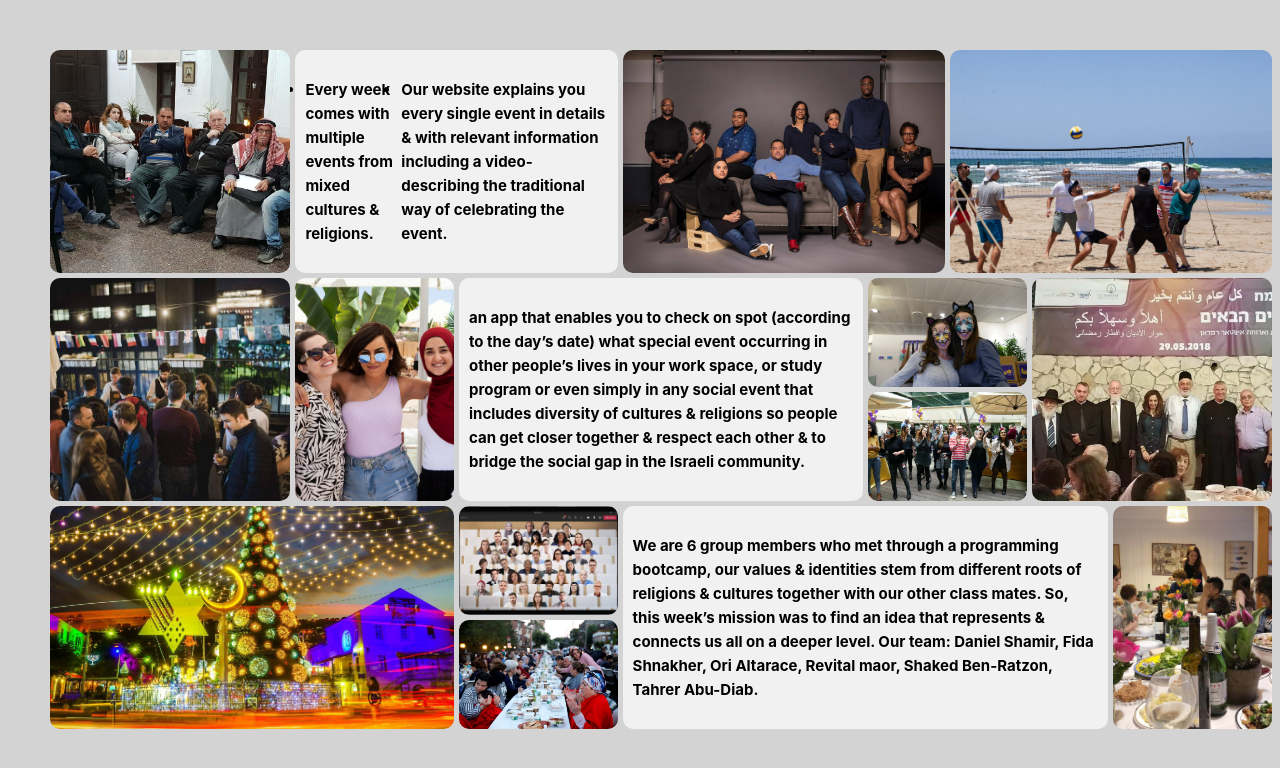
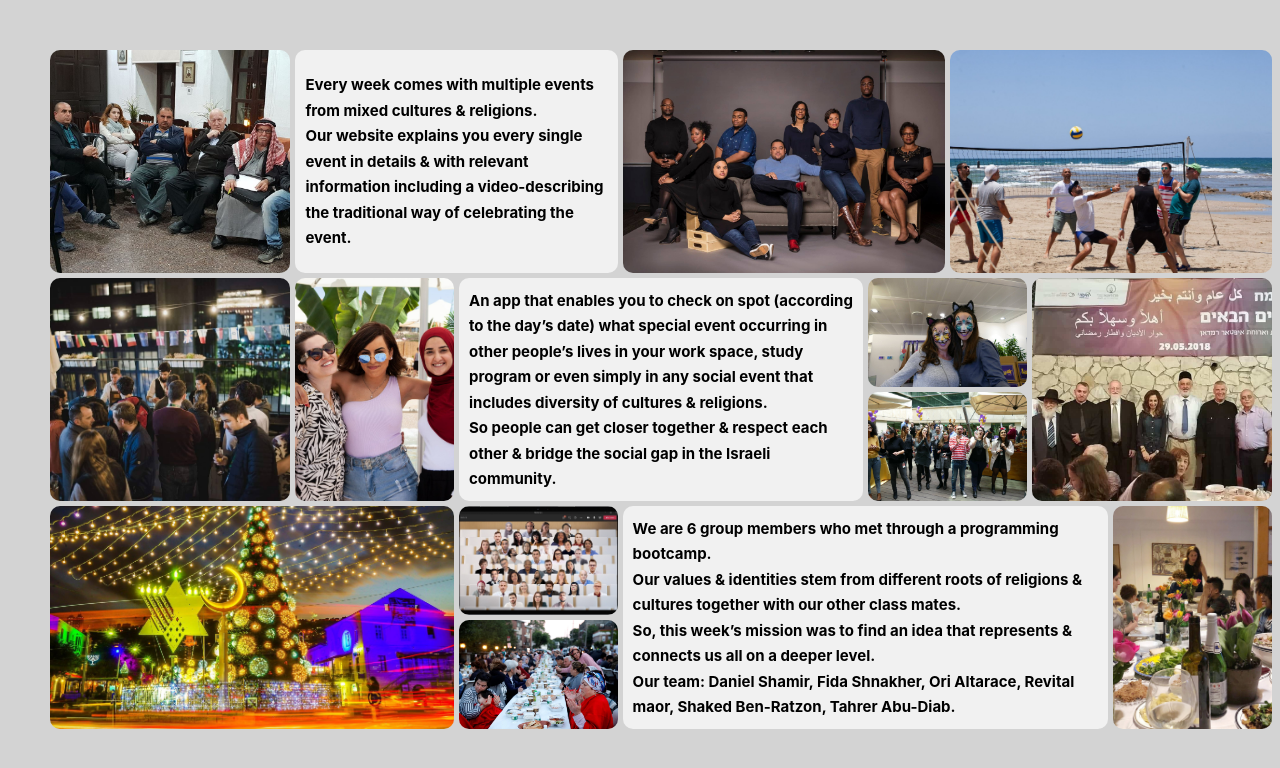
Before and after one commit to DanielShamir93/Hackathon, a React (Create React App) app in the folder client/: page / in a window 1280 px wide. Shown: the top 768 px of the page. Built offline with nearby package versions, Linux system fonts and the light colour scheme.

Commit message:
added design for the text

```diff
--- a/client/src/pages/About/About.css
+++ b/client/src/pages/About/About.css
@@ -16,121 +16,205 @@
 
 .box,
 .about--text {
-  /* border: 0.2rem solid rgb(23, 0, 105); */
   border-radius: 1rem;
 }
 
 .about--text {
   font-size: 1.5rem;
-  line-height: 1.6;
+  line-height: 1.7;
   font-weight: bold;
   padding: 1rem;
   display: flex;
+  flex-direction: column;
   justify-content: center;
-  align-items: center;
+  align-items: flex-start;
   background: rgba(245, 245, 245, 0.884);
+  list-style-type: none;
 }
 
 .box-1 {
-  /* border: 2px solid purple; */
   grid-column: 4 / span 4;
   grid-row: 1 / span 4;
 }
 
 .box-2 {
   background: url("./img/co-event5.jpg") no-repeat center center/cover;
-  /* border: 2px solid purple; */
   grid-column: 8 / span 4;
   grid-row: 1 / span 4;
 }
 
 .box-3 {
   background: url("./img/co-event2.jpg") no-repeat center center/cover;
-
   grid-column: 11 / span 2;
   grid-row: 5 / span 2;
 }
 
 .box-15 {
   background: url("./img/co-event12.jpg") no-repeat center center/cover;
-
   grid-column: 11 / span 2;
   grid-row: 7 / span 2;
 }
 
 .box-4 {
   background: url("./img/co-event8.jpeg") no-repeat center center/cover;
-  /* border: 2px solid purple; */
   grid-column: 1 / span 3;
   grid-row: 1 / span 4;
 }
 
 .box-5 {
   background: url("./img/co-event9.jpeg") no-repeat center center/cover;
-  /* border: 2px solid purple; */
   grid-column: 12 / span 4;
   grid-row: 1 / span 4;
 }
 
 .box-6 {
   background: url("./img/co-event6.jpeg") no-repeat center center/cover;
-  /* border: 2px solid purple; */
   grid-column: 1 / span 3;
   grid-row: 5 / span 4;
 }
 
 .box-7 {
   background: url("./img/co-event3.jpeg") no-repeat center center/cover;
-  /* border: 2px solid purple; */
   grid-column: 4 / span 2;
   grid-row: 5 / span 4;
 }
 
 .box-8 {
-  /* background: url("") no-repeat center center/cover; */
-  /* border: 2px solid purple; */
   grid-column: 6 / span 5;
   grid-row: 5 / span 4;
 }
 
 .box-9 {
   background: url("./img/co-event4.jpg") no-repeat center center/cover;
-  /* border: 2px solid purple; */
   grid-column: 13 / span 3;
   grid-row: 5 / span 4;
 }
 
 .box-10 {
   background: url("./img/co-event1.jpg") no-repeat center center/cover;
-  /* border: 2px solid purple; */
   grid-column: 1 / span 5;
   grid-row: 9 / span 4;
 }
 
 .box-11 {
   background: url("./img/co-event10.jpeg") no-repeat center center/cover;
-  /* border: 2px solid purple; */
   grid-column: 6 / span 2;
   grid-row: 9 / span 2;
 }
 
 .box-12 {
   background: url("./img/co-event11.jpg") no-repeat center center/cover;
-  /* border: 2px solid purple; */
   grid-column: 6 / span 2;
   grid-row: 11 / span 2;
 }
 
 .box-13 {
-  /* background: url("") no-repeat center center/cover; */
-  /* border: 2px solid purple; */
   grid-column: 8 / span 6;
   grid-row: 9 / span 4;
 }
 
 .box-14 {
   background: url("./img/co-event7.jpg") no-repeat center center/cover;
-  /* border: 2px solid purple; */
   grid-column: 14 / span 2;
   grid-row: 9 / span 4;
 }
+/*
+@media (max-width: 1300px) {
+  .grid-container {
+    grid-template-columns: repeat(13, 6vw);
+    grid-template-rows: repeat(12, 6.5vh);
+  }
+
+  .box-1 {
+    grid-column: 3 / span 4;
+    grid-row: 1 / span 4;
+  }
+
+  .box-2 {
+    background: url("./img/co-event5.jpg") no-repeat center center/cover;
+    grid-column: 7 / span 4;
+    grid-row: 1 / span 4;
+  }
+
+  .box-3 {
+    background: url("./img/co-event2.jpg") no-repeat center center/cover;
+    grid-column: 11 / span 2;
+    grid-row: 5 / span 2;
+  }
+
+  .box-15 {
+    background: url("./img/co-event12.jpg") no-repeat center center/cover;
+    grid-column: 11 / span 2;
+    grid-row: 7 / span 2;
+  }
+
+  .box-4 {
+    background: url("./img/co-event8.jpeg") no-repeat center center/cover;
+    grid-column: 1 / span 2;
+    grid-row: 1 / span 4;
+  }
+
+  .box-5 {
+    background: url("./img/co-event9.jpeg") no-repeat center center/cover;
+    grid-column: 11 / span 4;
+    grid-row: 1 / span 4;
+  }
+
+  .box-6 {
+    background: url("./img/co-event6.jpeg") no-repeat center center/cover;
+    grid-column: 1 / span 2;
+    grid-row: 5 / span 4;
+  }
+
+  .box-7 {
+    background: url("./img/co-event3.jpeg") no-repeat center center/cover;
+    grid-column: 4 / span 2;
+    grid-row: 5 / span 4;
+  }
+
+  .box-8 {
+    grid-column: 6 / span 5;
+    grid-row: 5 / span 4;
+  }
+
+  .box-9 {
+    background: url("./img/co-event4.jpg") no-repeat center center/cover;
+    grid-column: 13 / span 3;
+    grid-row: 5 / span 4;
+  }
+
+  .box-10 {
+    background: url("./img/co-event1.jpg") no-repeat center center/cover;
+    grid-column: 1 / span 5;
+    grid-row: 9 / span 4;
+  }
+
+  .box-11 {
+    background: url("./img/co-event10.jpeg") no-repeat center center/cover;
+    grid-column: 6 / span 2;
+    grid-row: 9 / span 2;
+  }
+
+  .box-12 {
+    background: url("./img/co-event11.jpg") no-repeat center center/cover;
+    grid-column: 6 / span 2;
+    grid-row: 11 / span 2;
+  }
+
+  .box-13 {
+    grid-column: 8 / span 6;
+    grid-row: 9 / span 4;
+  }
+
+  .box-14 {
+    background: url("./img/co-event7.jpg") no-repeat center center/cover;
+    grid-column: 14 / span 2;
+    grid-row: 9 / span 4;
+  }
+}
+
+@media (max-width: 700px) {
+}
+
+@media (max-width: 500px) {
+} */
--- a/client/src/pages/About/About.js
+++ b/client/src/pages/About/About.js
@@ -16,12 +16,22 @@ function About() {
       <div class="box box-5"></div>
       <div class="box box-6"></div>
       <div class="box box-7"></div>
-      <div className="about--text box-8">{"an app that enables you to check on spot (according to the day’s date) what special event occurring in other people’s lives in your work space, or study program or even simply in any social event that includes diversity of cultures & religions so people can get closer together & respect each other & to bridge the social gap in the Israeli community. "}</div>
+      <ul className="about--text box-8">
+        <li>{"An app that enables you to check on spot (according to the day’s date) what special event occurring in other people’s lives in your work space, study program or even simply in any social event that includes diversity of cultures & religions."}</li>
+        <li>{"So people can get closer together & respect each other & bridge the social gap in the Israeli community."}</li>
+      </ul>
+      {/* <div className="about--text box-8">{"An app that enables you to check on spot (according to the day’s date) what special event occurring in other people’s lives in your work space, study program or even simply in any social event that includes diversity of cultures & religions. So people can get closer together & respect each other & bridge the social gap in the Israeli community. "}</div> */}
       <div class="box box-9"></div>
       <div class="box box-10"></div>
       <div class="box box-11"></div>
       <div class="box box-12"></div>
-      <div className="about--text box-13">{"We are 6 group members who met through a programming bootcamp, our values & identities stem from different roots of religions & cultures together with our other class mates.\nSo, this week’s mission was to find an idea that represents & connects us all on a deeper level.\nOur team:\nDaniel Shamir,\tFida Shnakher,\tOri Altarace,\tRevital maor,\tShaked Ben-Ratzon,\tTahrer Abu-Diab."}</div>
+      <ul className="about--text box-13">
+        <li>{"We are 6 group members who met through a programming bootcamp."}</li>
+        <li>{"Our values & identities stem from different roots of religions & cultures together with our other class mates."}</li>
+        <li>{"So, this week’s mission was to find an idea that represents & connects us all on a deeper level."}</li>
+        <li>{"Our team: Daniel Shamir, Fida Shnakher, Ori Altarace, Revital maor, Shaked Ben-Ratzon, Tahrer Abu-Diab."}</li>
+      </ul>
+      {/* <div className="about--text box-13">{"We are 6 group members who met through a programming bootcamp. Our values & identities stem from different roots of religions & cultures together with our other class mates.So, this week’s mission was to find an idea that represents & connects us all on a deeper level.Our team: Daniel Shamir, Fida Shnakher, Ori Altarace, Revital maor, Shaked Ben-Ratzon, Tahrer Abu-Diab."}</div> */}
       <div class="box box-14"></div>
     </div>
   </div>);
```
